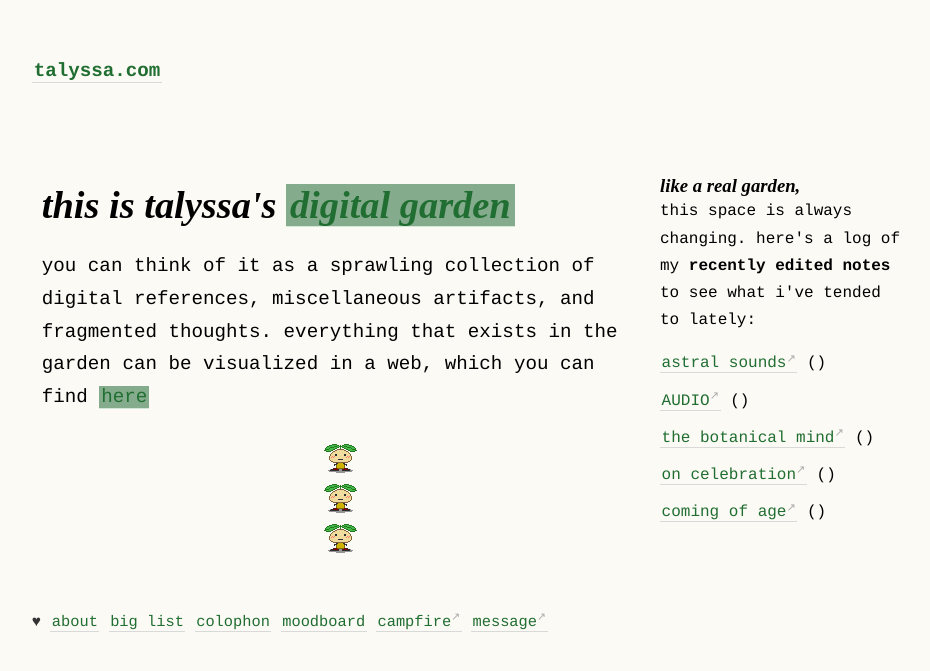
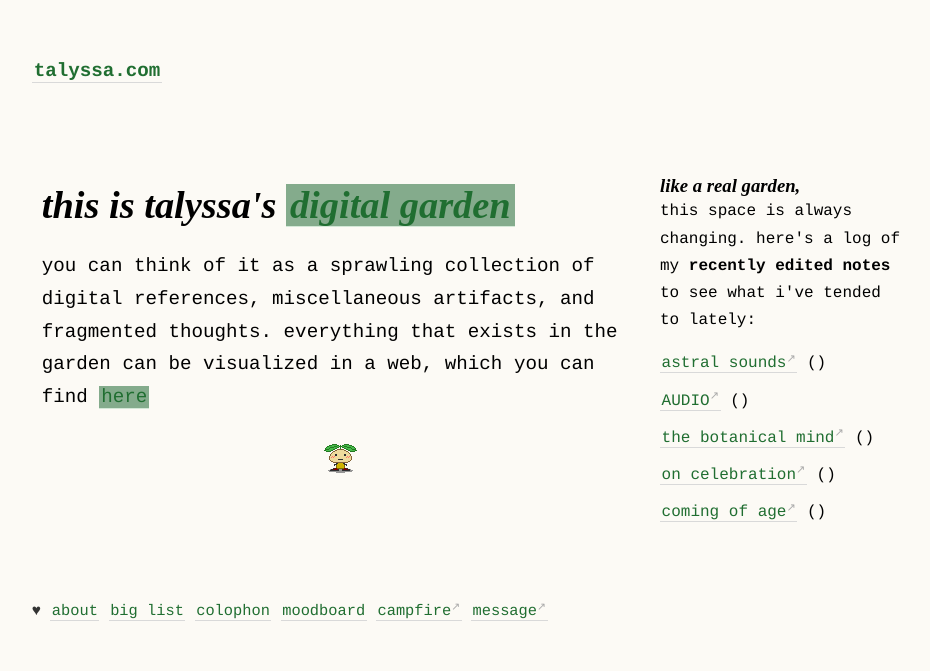
Before and after one commit to geminiworms/talyssagarden.github.io, a Jekyll site: the page built from _pages/index.md, in a window 1280 px wide. Shown: the top 671 px of the page, without its empty margins (45-975 px from the left). Built offline with Jekyll 4.4.1, drawn with Linux system fonts in a browser that asks for light colours.

Commit message:
Update index.md

```diff
--- a/_pages/index.md
+++ b/_pages/index.md
@@ -41,7 +41,7 @@ permalink: /
   <div class="container">
     <div class="left-column">
       <h1>this is talyssa's <a class="internal-link" href="/what-is-digital-gardening">digital garden</a></h1>
-      <p>you can think of it as a sprawling collection of digital references, miscellaneous artifacts, and fragmented thoughts. everything that exists in the garden can be visualized in a web, which you can find <a class="internal-link" href="/web">here</a></p> <img src="/assets/mini-graphics/sprout.gif" style="padding: 0px 0px 0px 0px;"><img src="/assets/mini-graphics/sprout.gif" style="padding: 0px 0px 0px 0px;"><img src="/assets/mini-graphics/sprout.gif" style="padding: 0px 0px 0px 0px;">
+      <p>you can think of it as a sprawling collection of digital references, miscellaneous artifacts, and fragmented thoughts. everything that exists in the garden can be visualized in a web, which you can find <a class="internal-link" href="/web">here</a></p> <img src="/assets/mini-graphics/sprout.gif" style="padding: 0px 0px 0px 0px;">
     </div>
     <div class="right-column">
       <p><h3>like a real garden,</h3>this space is always changing. here's a log of my <b>recently edited notes</b> to see what i've tended to lately:</p>
```
